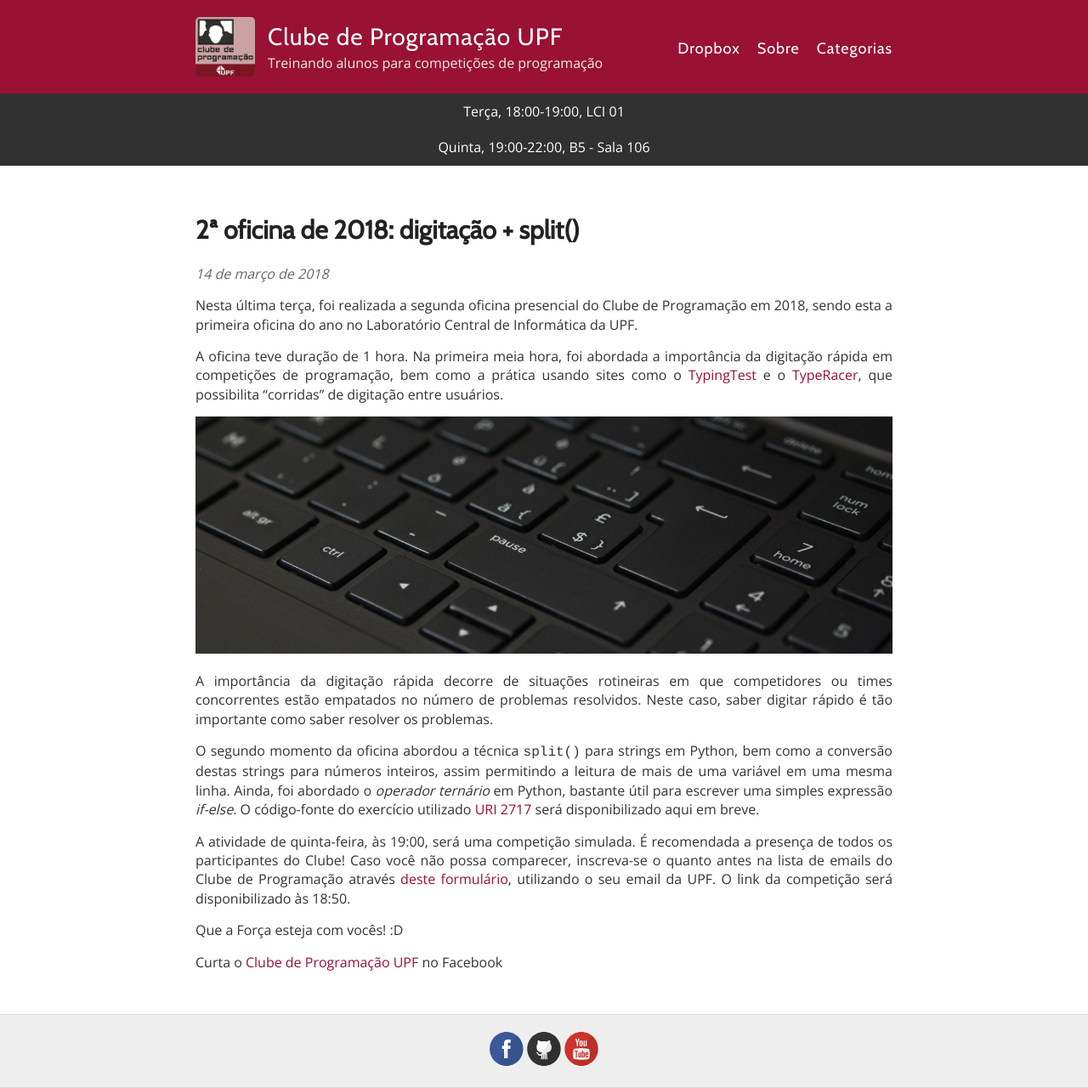
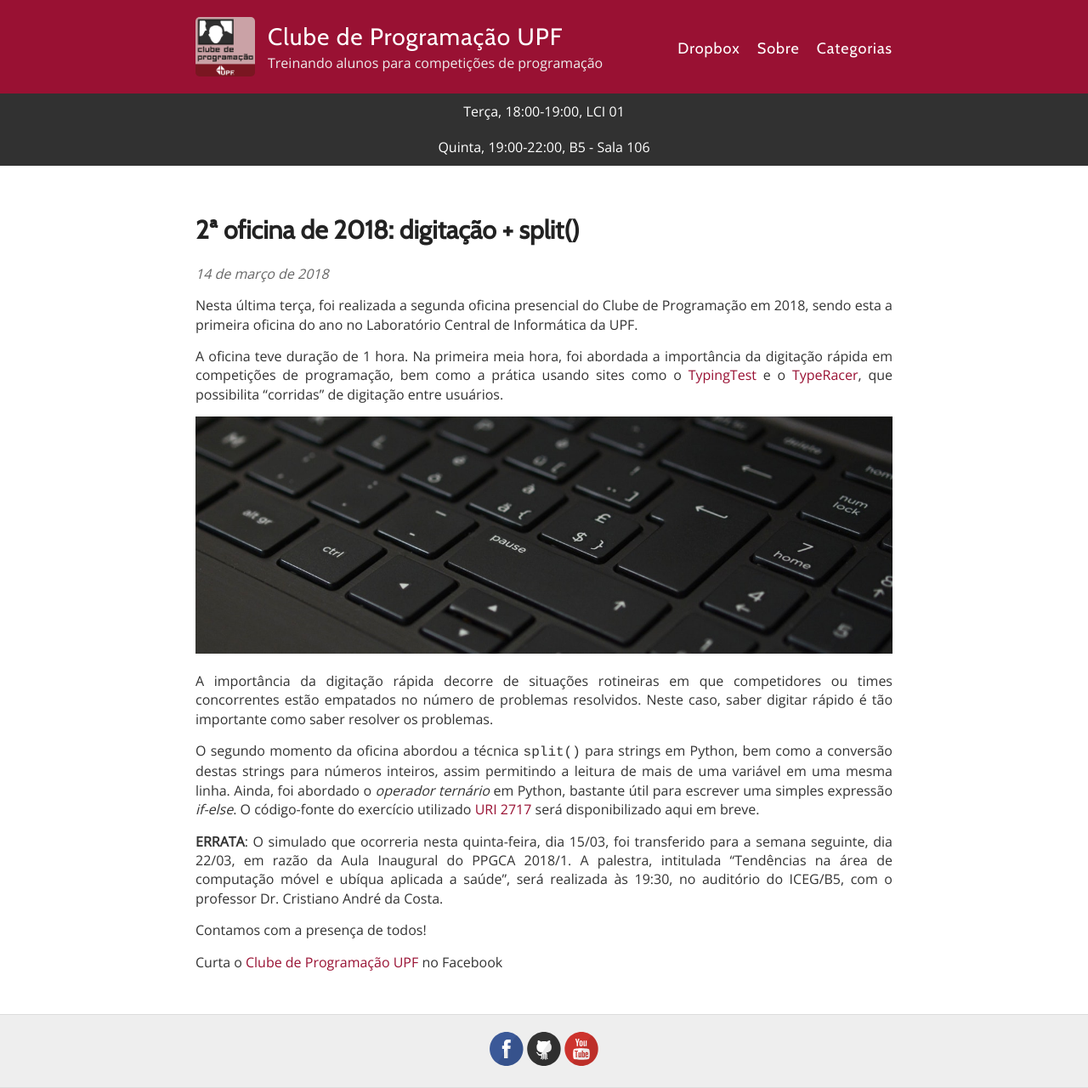
Before and after one commit to maratonaupf/maratonaupf.github.io, a Jekyll site: the page built from _posts/2018-03-14-segunda-oficina-digitacao-split.md, in a window 1280 px wide. Shown: the whole page at 85% size. Built offline with Jekyll 4.4.1, drawn with Linux system fonts in a browser that asks for light colours.

Commit message:
Aula inaugural do PPGCA

```diff
--- a/_posts/2018-03-14-segunda-oficina-digitacao-split.md
+++ b/_posts/2018-03-14-segunda-oficina-digitacao-split.md
@@ -15,8 +15,8 @@ A importância da digitação rápida decorre de situações rotineiras em que c
 
 O segundo momento da oficina abordou a técnica `split()` para strings em Python, bem como a conversão destas strings para números inteiros, assim permitindo a leitura de mais de uma variável em uma mesma linha. Ainda, foi abordado o *operador ternário* em Python, bastante útil para escrever uma simples expressão *if-else*. O código-fonte do exercício utilizado [URI 2717](https://www.urionlinejudge.com.br/judge/pt/problems/view/2717) será disponibilizado aqui em breve.
 
-A atividade de quinta-feira, às 19:00, será uma competição simulada. É recomendada a presença de todos os participantes do Clube! Caso você não possa comparecer, inscreva-se o quanto antes na lista de emails do Clube de Programação através [deste formulário](https://goo.gl/9vNR7E), utilizando o seu email da UPF. O link da competição será disponibilizado às 18:50.
+**ERRATA**: O simulado que ocorreria nesta quinta-feira, dia 15/03, foi transferido para a semana seguinte, dia 22/03, em razão da Aula Inaugural do PPGCA 2018/1. A palestra, intitulada "Tendências na área de computação móvel e ubíqua aplicada a saúde", será realizada às 19:30, no auditório do ICEG/B5, com o professor Dr. Cristiano André da Costa.
 
-Que a Força esteja com vocês! :D
+Contamos com a presença de todos!
 
 Curta o [Clube de Programação UPF](https://www.facebook.com/maratonaUPF) no Facebook
```
